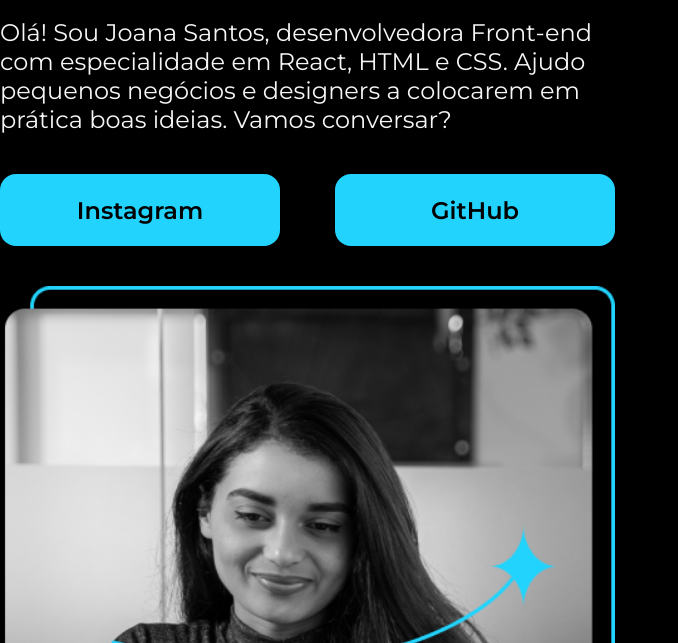
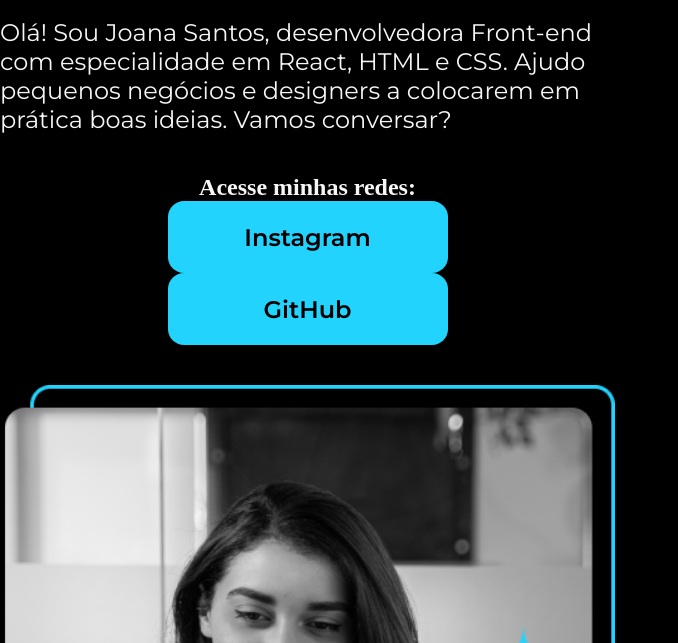
Before and after one commit to gustavo-barrios2006/portifolio-joana-santos, a plain HTML site: page index.html in a window 1280 px wide. Shown: the part 157-800 px from the top of the page, without its empty margins (0-678 px from the left). Drawn offline with nearby package versions, Linux system fonts and the light colour scheme.

Commit message:
Alterando o estilo dos botões de redes sociais e adicionando um subtítulo.

```diff
--- a/index.html
+++ b/index.html
@@ -20,6 +20,7 @@
             colocarem em prática boas ideias. Vamos
             conversar?</p>
 <div class="apresentacao__links">
+    <h2 class="apresentacao__links_subtitulo">Acesse minhas redes:</h2>
             <a href="https://instagram.com/rafaballerini" class="apresentacao__links__link">Instagram</a>
             <a href="https://github.com/guilhermeonrails" class="apresentacao__links__link">GitHub</a>
 </div>
--- a/style.css
+++ b/style.css
@@ -40,7 +40,9 @@ body{
 .apresentacao__links
 {
     display:flex;
+    flex-direction:column;
     justify-content:space-between;
+    align-items:center;
 }
 .apresentacao__links__link
 {
```
